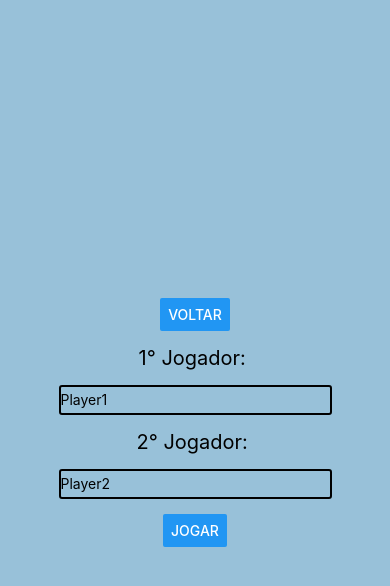
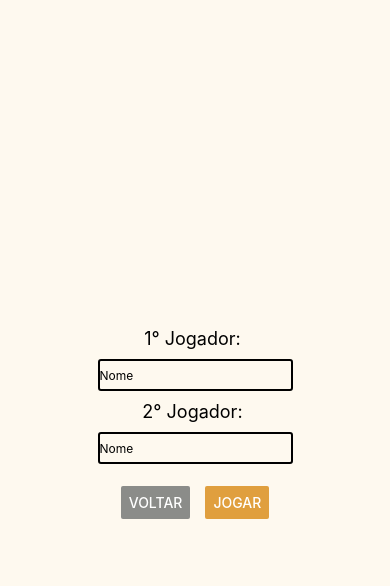
Before and after one commit to LuanaBecker24/Android-Programacao, a React Native app: screen / in a window 390 px wide. Both pictures are taken after a click on the button "JOGO DA VELHA". Shown: the top 586 px of the page. Built offline with nearby package versions, Linux system fonts and the light colour scheme.

Commit message:
uma parte feita

```diff
--- a/App.js
+++ b/App.js
@@ -3,21 +3,24 @@ import { useState } from 'react';
 import { StyleSheet, View } from 'react-native';
 
 import Home from './src/home';
-import Jogadores from './src/jogoDaVelha/Jogadores';
+import JogadoresMemoria from './src/jogoDaMemoria/JogadoresMemoria';
+import JogoMemoria from './src/jogoDaMemoria/JogoMemoria';
+import JogadoresVelha from './src/jogoDaVelha/JogadoresVelha';
 import JogoVelha from './src/jogoDaVelha/JogoVelha';
+import Forca from './src/jogoForca/Forca';
 import Palavra from './src/jogoForca/Palavra';
 
 export default function App() {
   const [screen, setScreen] = useState("Home");
-  const [player1, setPlayer1] = useState("");
-  const [player2, setPlayer2] = useState("");
+  const [jogador1, setJogador1] = useState("");
+  const [jogador2, setJogador2] = useState("");
   const [palavra, setPalavra] = useState("");
 
   const checkScreen = (checkScreen) => checkScreen === screen;
 
   const setJogadores = (nome1, nome2) => {
-    setPlayer1(nome1);
-    setPlayer2(nome2);
+    setJogador1(nome1);
+    setJogador2(nome2);
   }
 
   const changeScreen = (newScreen) => setScreen(newScreen);
@@ -28,16 +31,29 @@ export default function App() {
       {checkScreen("Home") && (
         <Home changeScreen={changeScreen} />
       )}
-      {checkScreen("Jogadores") && (
-        <Jogadores
-          mudarNomeJogadores={setJogadores}
+      {checkScreen("JogadoresVelha") && (
+        <JogadoresVelha
+          jogadoresVelha={setJogadores}
           changeScreen={changeScreen}
         />
       )}
       {checkScreen("JogoVelha") && (
         <JogoVelha
-          player1={player1}
-          player2={player2}
+          jogador1={jogador1}
+          jogador2={jogador2}
+          changeScreen={changeScreen}
+        />
+      )}
+      {checkScreen("JogadoresMemoria") && (
+        <JogadoresMemoria
+          jogadoresMemoria={setJogadores}
+          changeScreen={changeScreen}
+        />
+      )}
+      {checkScreen("JogoMemoria") && (
+        <JogoMemoria
+          jogador1={jogador1}
+          jogador2={jogador2}
           changeScreen={changeScreen}
         />
       )}
@@ -56,13 +72,13 @@ export default function App() {
     </View>
   );
 }
-
 const styles = StyleSheet.create({
   container: {
     flex: 1,
-    backgroundColor: '#98c1d9',
-    alignItems: 'center',
-    justifyContent: 'center',
-
+    backgroundColor: "#FEF9EF",
+    alignItems: "center",
+    justifyContent: "center",
+    width: "100%",
+    gap: 15,
   },
 });
--- a/src/home.js
+++ b/src/home.js
@@ -4,9 +4,15 @@ export default function Home({ changeScreen }) {
   return (
     <View style={styles.container}>
       <Text style={styles.text}>Meu App de Jogos!</Text>
-      <Button title="Jogo da Velha" onPress={() => changeScreen("Jogadores")} />
-      <Button title="Jogo da memória" />
-      <Button title="Forca" onPress={() => changeScreen("Palavra")} />
+      <View style={styles.buttonContainer}>
+        <Button title="Jogo da Velha" color="#e09f3e" onPress={() => changeScreen("JogadoresVelha")} />
+      </View>
+      <View style={styles.buttonContainer}>
+        <Button title="Jogo da Memória" color="#e09f3e" onPress={() => changeScreen("JogadoresMemoria")} />
+      </View>
+      <View style={styles.buttonContainer}>
+        <Button title="Forca" color="#e09f3e" onPress={() => changeScreen("Palavra")} />
+      </View>
     </View>
   );
 }
@@ -14,21 +20,27 @@ export default function Home({ changeScreen }) {
 const styles = StyleSheet.create({
   container: {
     flex: 1,
-    backgroundColor: "#98c1d9",
+    backgroundColor: "#FEF9EF",
     alignItems: "center",
     justifyContent: "center",
     width: "100%",
     gap: 15,
   },
   input: {
-    width: "70%",
-    height: 30,
+    width: "50%",
+    height: 32,
     borderStyle: "solid",
     borderColor: "black",
     borderRadius: 3,
     borderWidth: 2,
   },
   text: {
-    fontSize: 20,
+    fontSize: 30,
+    marginBottom: 15,
+    fontWeight: "bold"
   },
+  buttonContainer: {
+    width: 300,
+    height: 35
+  }
 });
--- /dev/null
+++ b/src/jogoDaMemoria/JogadoresMemoria.js
@@ -0,0 +1,71 @@
+import { useState } from "react";
+import { Button, StyleSheet, Text, TextInput, View } from "react-native";
+
+export default function JogadoresMemoria ({
+  jogadoresMemoria,
+  changeScreen
+}) {
+  const [jogador1, setJogador1] = useState("");
+  const [jogador2, setJogador2] = useState("");
+
+  const handleClick = () => {
+    if (jogadoresMemoria) {
+      jogadoresMemoria(jogador1, jogador2);
+      changeScreen("JogoMemoria");
+    }
+  };
+
+  return (
+    <View style={styles.container}>
+      <Text style={styles.text}>1° Jogador: {jogador1}</Text>
+      <TextInput
+        placeholder="Nome"
+        style={styles.input}
+        value={jogador1}
+        onChangeText={setJogador1}
+      />
+      <Text style={styles.text}>2° Jogador: {jogador2}</Text>
+      <TextInput
+        placeholder="Nome"
+        style={styles.input}
+        value={jogador2}
+        onChangeText={setJogador2}
+      />
+      <View style={styles.buttonContainer}>
+        <Button title="Jogar" color="#e09f3e" onPress={handleClick} />
+        <Button style={styles.buttonContainer} title="Voltar" color="#8b8c89" onPress={() => changeScreen("Home")} />
+      </View>
+    </View>
+  );
+}
+
+const styles = StyleSheet.create({
+  container: {
+    flex: 1,
+    backgroundColor: "#FEF9EF",
+    alignItems: "center",
+    justifyContent: "center",
+    width: "100%",
+    gap: 10,
+    marginTop: 15
+  },
+  input: {
+    width: "50%",
+    height: 32,
+    borderStyle: "solid",
+    borderColor: "black",
+    borderRadius: 3,
+    borderWidth: 2,
+    fontSize: 12,
+  },
+  text: {
+    fontSize: 18
+  },
+  buttonContainer: {
+    flexDirection: "row-reverse",
+    alignItems: "center",
+    justifyContent: "center",
+    margin: 12,
+    gap: 20,
+  }
+});
--- a/src/jogoDaMemoria/JogoMemoria.js
+++ b/src/jogoDaMemoria/JogoMemoria.js
@@ -0,0 +1,39 @@
+import { Button, StyleSheet, Text, View } from "react-native";
+
+export default function JogoMemoria(props) {
+
+  const handleClick = () => {
+    props.changeScreen("JogadoresMemoria")
+  }
+
+  return (
+    <View style={styles.container}>
+      <View style={styles.buttonContainer}>
+        <Button title="Voltar" color="#8b8c89" onPress={handleClick} />
+      </View>
+      <Text style={styles.text}>Jogo da Memória</Text>
+    </View>
+  )
+}
+
+const styles = StyleSheet.create({
+  container: {
+    flex: 1,
+    backgroundColor: "#FEF9EF",
+    alignItems: "center",
+    justifyContent: "center",
+    width: "100%",
+    gap: 15,
+  },
+  text: {
+    fontSize: 25,
+    fontWeight: "bold"
+  },
+  buttonContainer: {
+    flexDirection: "row-reverse",
+    alignItems: "center",
+    justifyContent: "center",
+    margin: 12,
+    gap: 20,
+  }
+})
--- a/src/jogoDaVelha/Jogadores.js
+++ /dev/null
@@ -1,53 +0,0 @@
-import { useState } from 'react';
-import { Button, StyleSheet, Text, TextInput, View } from 'react-native';
-
-export default function Jogadores ({
-  mudarNomeJogadores,
-  changeScreen
-}) {
-
-    const [player1,  setPlayer1] = useState("");
-    const [player2, setPlayer2] = useState("");
-
-  const handleClick = () =>{
-    if(mudarNomeJogadores) {
-        mudarNomeJogadores(player1, player2)
-        changeScreen("JogoVelha")
-    }
-  }
-
-  return (
-    <View style={styles.container}>
-      <Button title="Voltar" onPress={() => changeScreen("Home")} />
-      <Text style={styles.text}>1° Jogador: {player1}</Text>
-      <TextInput placeholder="Player1" style={styles.input} value={player1} onChangeText={setPlayer1}/>
-
-      <Text style={styles.text}>2° Jogador: {player2}</Text>
-      <TextInput placeholder="Player2" style={styles.input} value={player2} onChangeText={setPlayer2}/>
-
-      <Button title="Jogar" onPress={handleClick}/>
-    </View>
-  );
-}
-
-const styles = StyleSheet.create({
-  container: {
-    flex: 1,
-    backgroundColor: '#98c1d9',
-    alignItems: 'center',
-    justifyContent: 'center',
-    width: '100%',
-    gap: 15
-  },
-  input: {
-    width: "70%",
-    height: 30,
-    borderStyle: "solid",
-    borderColor: "black",
-    borderRadius: 3,
-    borderWidth: 2
-  },
-  text: {
-    fontSize: 20,
-  }
-});
--- /dev/null
+++ b/src/jogoDaVelha/JogadoresVelha.js
@@ -0,0 +1,71 @@
+import { useState } from "react";
+import { Button, StyleSheet, Text, TextInput, View } from "react-native";
+
+export default function JogadoresVelha ({
+  jogadoresVelha,
+  changeScreen,
+}) {
+  const [jogador1, setJogador1] = useState("");
+  const [jogador2, setJogador2] = useState("");
+
+  const handleClick = () => {
+    if (jogadoresVelha) {
+      jogadoresVelha(jogador1, jogador2);
+      changeScreen("JogoVelha");
+    }
+  };
+
+  return (
+    <View style={styles.container}>
+      <Text style={styles.text}>1° Jogador: {jogador1}</Text>
+      <TextInput
+        placeholder="Nome"
+        style={styles.input}
+        value={jogador1}
+        onChangeText={setJogador1}
+      />
+      <Text style={styles.text}>2° Jogador: {jogador2}</Text>
+      <TextInput
+        placeholder="Nome"
+        style={styles.input}
+        value={jogador2}
+        onChangeText={setJogador2}
+      />
+      <View style={styles.buttonContainer}>
+        <Button title="Voltar" color="#8b8c89" onPress={() => changeScreen("Home")} />
+        <Button title="Jogar" color="#e09f3e" onPress={handleClick} />
+      </View>
+    </View>
+  );
+}
+
+const styles = StyleSheet.create({
+  container: {
+    flex: 1,
+    backgroundColor: "#FEF9EF",
+    alignItems: "center",
+    justifyContent: "center",
+    width: "100%",
+    gap: 10,
+    marginTop: 15
+  },
+  input: {
+    width: "50%",
+    height: 32,
+    borderStyle: "solid",
+    borderColor: "black",
+    borderRadius: 3,
+    borderWidth: 2,
+    fontSize: 12
+  },
+  text: {
+    fontSize: 18
+  },
+  buttonContainer: {
+    flexDirection: "row",
+    alignItems: "center",
+    justifyContent: "center",
+    margin: 12,
+    gap: 15
+  }
+});
--- a/src/jogoDaVelha/JogoVelha.js
+++ b/src/jogoDaVelha/JogoVelha.js
@@ -2,113 +2,143 @@ import { useState } from "react";
 import { Button, StyleSheet, Text, View } from "react-native";
 
 export default function JogoVelha(props) {
-    const [b1, setB1] = useState("")
-    const [b2, setB2] = useState("")
-    const [b3, setB3] = useState("")
-    const [b4, setB4] = useState("")
-    const [b5, setB5] = useState("")
-    const [b6, setB6] = useState("")
-    const [b7, setB7] = useState("")
-    const [b8, setB8] = useState("")
-    const [b9, setB9] = useState("")
+  const [b1, setB1] = useState("");
+  const [b2, setB2] = useState("");
+  const [b3, setB3] = useState("");
+  const [b4, setB4] = useState("");
+  const [b5, setB5] = useState("");
+  const [b6, setB6] = useState("");
+  const [b7, setB7] = useState("");
+  const [b8, setB8] = useState("");
+  const [b9, setB9] = useState("");
 
   const handleClick = () => {
-        props.changeScreen("Jogadores")
-    }
+    props.changeScreen("JogadoresVelha");
+  };
 
   const handleClickB1 = () => {
-        if(b1 === "X") {
+    if (b1 === "X") {
       setB1("O");
-        } else {setB1("X")}
+    } else {
+      setB1("X");
     }
+  };
 
   const handleClickB2 = () => {
-        if(b2 === "X") {
+    if (b2 === "X") {
       setB2("O");
-        } else {setB2("X")}
+    } else {
+      setB2("X");
     }
+  };
 
   const handleClickB3 = () => {
-        if(b3 === "X") {
+    if (b3 === "X") {
       setB3("O");
-        } else {setB3("X")}
+    } else {
+      setB3("X");
     }
+  };
 
   const handleClickB4 = () => {
-        if(b4 === "X") {
+    if (b4 === "X") {
       setB4("O");
-        } else {setB4("X")}
+    } else {
+      setB4("X");
     }
+  };
 
   const handleClickB5 = () => {
-        if(b5 === "X") {
+    if (b5 === "X") {
       setB5("O");
-        } else {setB5("X")}
+    } else {
+      setB5("X");
     }
+  };
 
   const handleClickB6 = () => {
-        if(b6 === "X") {
+    if (b6 === "X") {
       setB6("O");
-        } else {setB6("X")}
+    } else {
+      setB6("X");
     }
+  };
 
   const handleClickB7 = () => {
-        if(b7 === "X") {
+    if (b7 === "X") {
       setB7("O");
-        } else {setB7("X")}
+    } else {
+      setB7("X");
     }
+  };
 
   const handleClickB8 = () => {
-        if(b8 === "X") {
+    if (b8 === "X") {
       setB8("O");
-        } else {setB8("X")}
+    } else {
+      setB8("X");
     }
+  };
 
   const handleClickB9 = () => {
-        if(b9 === "X") {
+    if (b9 === "X") {
       setB9("O");
-        } else {setB9("X")}
+    } else {
+      setB9("X");
     }
+  };
 
   return (
     <View style={styles.container}>
-            <Button title="Voltar" onPress={handleClick}/>
+      <View style={styles.buttonVoltarContainer}>
+        <Button title="Voltar" color="#8b8c89" onPress={handleClick} />
+      </View>
       <Text style={styles.text}>Jogo da Velha</Text>
 
       <View style={styles.botoes}>
-                <Button title={b1} onPress={handleClickB1}/>
-                <Button title={b2} onPress={handleClickB2}/>
-                <Button title={b3} onPress={handleClickB3}/>
+        <Button title={b1} color="#e09f3e" onPress={handleClickB1} />
+        <Button title={b2} color="#e09f3e" onPress={handleClickB2} />
+        <Button title={b3} color="#e09f3e" onPress={handleClickB3} />
       </View>
 
       <View style={styles.botoes}>
-                <Button title={b4} onPress={handleClickB4}/>
-                <Button title={b5} onPress={handleClickB5}/>
-                <Button title={b6} onPress={handleClickB6}/>
+        <Button title={b4} color="#e09f3e" onPress={handleClickB4} />
+        <Button title={b5} color="#e09f3e" onPress={handleClickB5} />
+        <Button title={b6} color="#e09f3e" onPress={handleClickB6} />
       </View>
 
       <View style={styles.botoes}>
-                <Button title={b7} onPress={handleClickB7}/>
-                <Button title={b8} onPress={handleClickB8}/>
-                <Button title={b9} onPress={handleClickB9}/>
+        <Button title={b7} color="#e09f3e" onPress={handleClickB7} />
+        <Button title={b8} color="#e09f3e" onPress={handleClickB8} />
+        <Button title={b9} color="#e09f3e" onPress={handleClickB9} />
       </View>
     </View>
-    )
+  );
 }
 
 const styles = StyleSheet.create({
   container: {
     flex: 1,
-      backgroundColor: '#98c1d9',
-      alignItems: 'center',
-      justifyContent: 'center',
-      gap: 15
+    backgroundColor: "#FEF9EF",
+    alignItems: "center",
+    justifyContent: "center",
+    width: "100%",
+    gap: 15,
   },
   text: {
-      fontSize: 30
+    fontSize: 25,
+    fontWeight: "bold",
   },
   botoes: {
     flexDirection: "row",
-        gap: 5
-    }
-})
+    gap: 5,
+    width: 115,
+    height: 35,
+    justifyContent: "center",
+    alignItems: "center",
+  },
+  buttonVoltarContainer: {
+    margin: 12,
+    gap: 20
+  },
+});
--- a/src/jogoForca/Forca.js
+++ b/src/jogoForca/Forca.js
@@ -1,9 +1,6 @@
 import { Button, StyleSheet, Text, View } from "react-native";
 
-export default function Forca ({
-  nomePalavra,
-  changeScreen
-}) {
+export default function Forca(props) {
 
   const handleClick = () => {
     props.changeScreen("Palavra")
@@ -11,18 +8,23 @@ export default function Forca ({
 
   return (
     <View style={styles.container}>
-        <Button title="Voltar" onPress={handleClick}/>
-        <Text style={styles.text}>Jogo da Velha</Text>
+      <Button title="Voltar" color="#8b8c89" onPress={handleClick} />
+      <Text style={styles.text}>Forca</Text>
     </View>
-  )
+  );
 }
 
 const styles = StyleSheet.create({
-container: {
-  flex: 1,
-  backgroundColor: '#98c1d9',
-  alignItems: 'center',
-  justifyContent: 'center',
-  gap: 15
-}
+  container: {
+    flex: 1,
+    backgroundColor: "#FEF9EF",
+    alignItems: "center",
+    justifyContent: "center",
+    width: "100%",
+    gap: 15,
+  },
+  text: {
+    fontSize: 25,
+    fontWeight: "bold"
+  },
 })
--- a/src/jogoForca/Palavra.js
+++ b/src/jogoForca/Palavra.js
@@ -17,11 +17,12 @@ export default function Palavra ({
 
   return (
     <View style={styles.container}>
-      <Button title="Voltar" onPress={() => changeScreen("Home")} />
       <Text style={styles.text}>Escolha a palavra: {palavra}</Text>
       <TextInput placeholder="Palavra" style={styles.input} value={palavra} onChangeText={setPalavra}/>
-
-      <Button title="Jogar" onPress={handleClick}/>
+      <View style={styles.buttonContainer}>
+        <Button title="Jogar" color="#e09f3e" onPress={handleClick} />
+        <Button style={styles.buttonContainer} title="Voltar" color="#8b8c89" onPress={() => changeScreen("Home")} />
+      </View>
     </View>
   );
 }
@@ -29,21 +30,29 @@ export default function Palavra ({
 const styles = StyleSheet.create({
   container: {
     flex: 1,
-    backgroundColor: '#98c1d9',
-    alignItems: 'center',
-    justifyContent: 'center',
-    width: '100%',
-    gap: 15
+    backgroundColor: "#FEF9EF",
+    alignItems: "center",
+    justifyContent: "center",
+    width: "100%",
+    gap: 10,
+    marginTop: 15
   },
   input: {
-    width: "70%",
-    height: 30,
+    width: "50%",
+    height: 32,
     borderStyle: "solid",
     borderColor: "black",
     borderRadius: 3,
-    borderWidth: 2
+    borderWidth: 2,
   },
   text: {
-    fontSize: 20,
+    fontSize: 18
+  },
+  buttonContainer: {
+    flexDirection: "row-reverse",
+    alignItems: "center",
+    justifyContent: "center",
+    margin: 12,
+    gap: 20,
   }
 });
```
Lines whose indentation alone changed are shown as unchanged.
